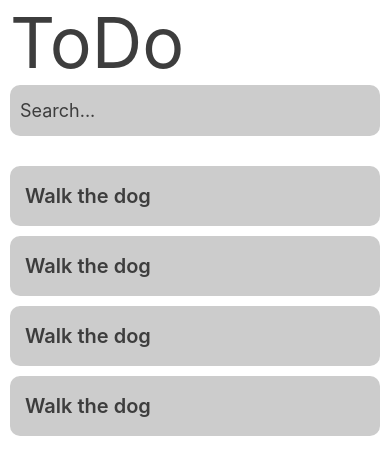
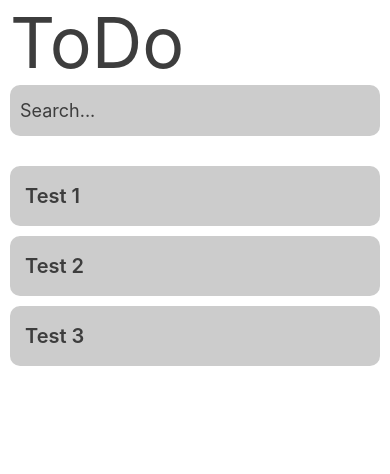
Before and after one commit to KMC1195/react-native-todo, a React Native app: screen /HomeScreen in a window 390 px wide. Shown: the top 474 px of the page. Built offline with nearby package versions, Linux system fonts and the light colour scheme.

Commit message:
Setting up context, adding icons

```diff
--- a/App.tsx
+++ b/App.tsx
@@ -4,20 +4,26 @@ import React from 'react';
 import HomeScreen from './src/screens/HomeScreen';
 import AddProjectScreen from './src/screens/AddProjectScreen';
 import {GestureHandlerRootView} from 'react-native-gesture-handler';
+import TodosContextProvder from './src/store/todos_context';
 
 const Stack = createNativeStackNavigator();
 
 export default function App() {
   return (
     <GestureHandlerRootView>
+      <TodosContextProvder>
         <NavigationContainer>
           <Stack.Navigator
             initialRouteName="HomeScreen"
             screenOptions={{headerShown: false}}>
             <Stack.Screen name="HomeScreen" component={HomeScreen} />
-          <Stack.Screen name="AddProjectScreen" component={AddProjectScreen} />
+            <Stack.Screen
+              name="AddProjectScreen"
+              component={AddProjectScreen}
+            />
           </Stack.Navigator>
         </NavigationContainer>
+      </TodosContextProvder>
     </GestureHandlerRootView>
   );
 }
--- a/package.json
+++ b/package.json
@@ -15,9 +15,11 @@
     "react": "18.2.0",
     "react-native": "0.74.1",
     "react-native-gesture-handler": "^2.16.2",
+    "react-native-heroicons": "^4.0.0",
     "react-native-reanimated": "^3.11.0",
     "react-native-safe-area-context": "^4.10.1",
-    "react-native-screens": "^3.31.1"
+    "react-native-screens": "^3.31.1",
+    "react-native-svg": "^15.2.0"
   },
   "devDependencies": {
     "@babel/core": "^7.20.0",
--- a/src/components/ListTile.tsx
+++ b/src/components/ListTile.tsx
@@ -7,8 +7,14 @@ import Animated, {
   useSharedValue,
   withTiming,
 } from 'react-native-reanimated';
+import {Project} from '../models/todos_models';
+import {TrashIcon} from 'react-native-heroicons/outline';
 
-export default function ListTile() {
+interface Props {
+  project: Project;
+}
+
+export default function ListTile({project}: Props) {
   const itemHeight = useSharedValue(60);
   const itemMarginBottom = useSharedValue(10);
 
@@ -20,7 +26,12 @@ export default function ListTile() {
           height: 60,
           flex: 1,
           borderRadius: 10,
-        }}></View>
+          justifyContent: 'center',
+          alignItems: 'flex-end',
+          paddingHorizontal: 20,
+        }}>
+        <TrashIcon color="white" strokeWidth={2} size={30} />
+      </View>
     );
   }
 
@@ -42,7 +53,7 @@ export default function ListTile() {
       onSwipeableOpen={onListTileDelete}>
       <Animated.View style={[styles.container, containerAnimatedStyles]}>
         <Text style={{fontSize: 20, color: colors.darkGray, fontWeight: '600'}}>
-          Walk the dog
+          {project.name}
         </Text>
       </Animated.View>
     </Swipeable>
--- /dev/null
+++ b/src/models/todos_models.tsx
@@ -0,0 +1,13 @@
+export interface Task {
+  name: string;
+  completed: boolean;
+  id: number;
+}
+
+export interface Project {
+  name: string;
+  description: string;
+  completed: boolean;
+  id: number;
+  tasks: Task[];
+}
--- a/src/screens/HomeScreen.tsx
+++ b/src/screens/HomeScreen.tsx
@@ -7,17 +7,20 @@ import {
   Platform,
   ScrollView,
 } from 'react-native';
-import React from 'react';
+import React, {useContext} from 'react';
 import {NavigationProp} from '@react-navigation/native';
 import {colors} from '../theme/colors';
 import MyTextInput from '../components/MyTextInput';
 import ListTile from '../components/ListTile';
+import {TodosContext} from '../store/todos_context';
 
 interface Props {
   navigation: NavigationProp<any, any>;
 }
 
 export default function HomeScreen({navigation}: Props) {
+  const todos = useContext(TodosContext);
+
   return (
     <SafeAreaView style={{backgroundColor: 'white', flex: 1}}>
       <ScrollView
@@ -28,10 +31,9 @@ export default function HomeScreen({navigation}: Props) {
         <MyTextInput></MyTextInput>
 
         <View style={{marginTop: 30}}>
-          <ListTile />
-          <ListTile />
-          <ListTile />
-          <ListTile />
+          {todos.items.map(item => (
+            <ListTile key={item.id} project={item} />
+          ))}
         </View>
       </ScrollView>
     </SafeAreaView>
--- /dev/null
+++ b/src/store/todos_context.tsx
@@ -0,0 +1,53 @@
+import {ReactNode, createContext, useState} from 'react';
+import {Project} from '../models/todos_models';
+
+interface Props {
+  children: ReactNode;
+}
+
+export const TodosContext = createContext({
+  items: [
+    {
+      name: '',
+      description: '',
+      completed: false,
+      id: 0,
+      tasks: [{name: '', completed: false, id: 0}],
+    },
+  ],
+});
+
+export default function TodosContextProvder({children}: Props) {
+  const [items, setItems] = useState([
+    {
+      name: 'Test 1',
+      description: 'Desc',
+      completed: false,
+      id: 0,
+      tasks: [],
+    },
+    {
+      name: 'Test 2',
+      description: 'Desc',
+      completed: false,
+      id: 1,
+      tasks: [],
+    },
+    {
+      name: 'Test 3',
+      description: 'Desc',
+      completed: false,
+      id: 2,
+      tasks: [],
+    },
+  ]);
+
+  const valueObject = {
+    items: items,
+  };
+  return (
+    <TodosContext.Provider value={valueObject}>
+      {children}
+    </TodosContext.Provider>
+  );
+}
```
Also changed, not shown: 2 other files (tests, documents, lock files or other folders). Lines whose indentation alone changed are shown as unchanged.
